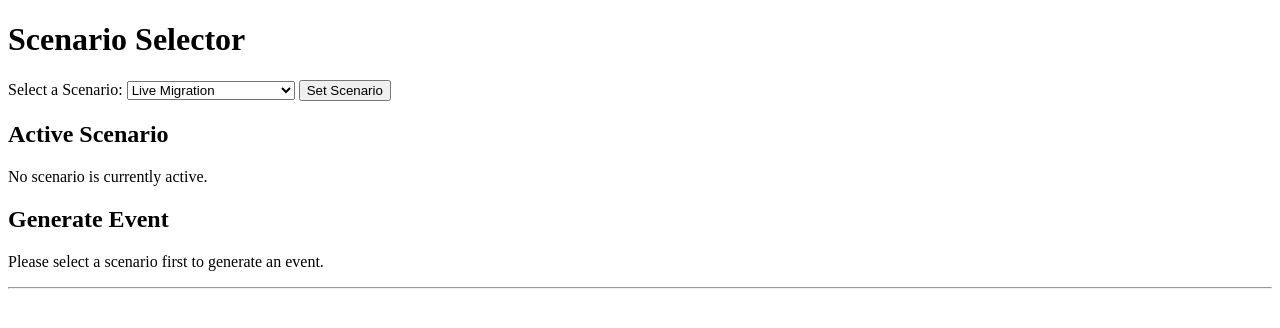
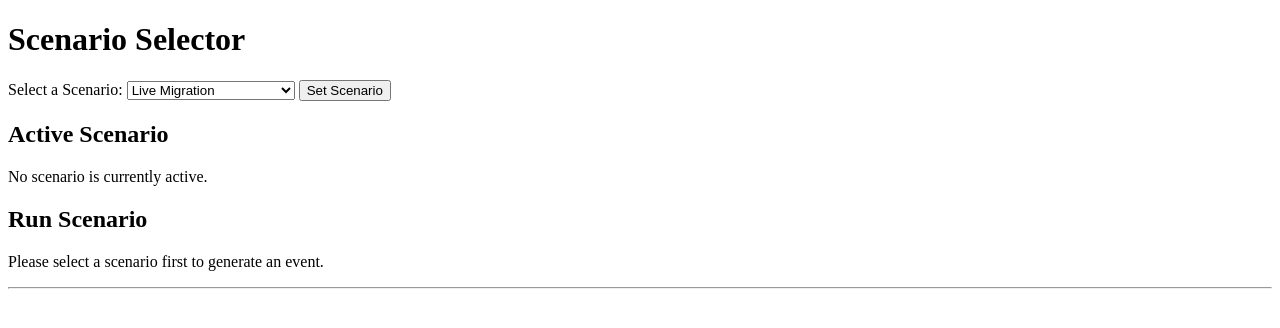
Before and after one commit to adwilso/ScheduledEventsResponder, a Flask app: page / in a window 1280 px wide. Shown: the top 328 px of the page. Run offline with Flask 3, Linux system fonts and the light colour scheme.

Commit message:
UI cleanup, added scenario description seperate from event description

```diff
--- a/Templates/index.html
+++ b/Templates/index.html
@@ -23,12 +23,12 @@
     <h2>Active Scenario</h2>
     {% if active_scenario %}
         <p>Currently active scenario: <strong>{{ active_scenario }}</strong></p>
-        <p>Description: {{ scenarios[active_scenario]["Description"] }}</p>
+        <p>Description: {{ scenarios[active_scenario]["ScenarioDescription"] }}</p>
     {% else %}
         <p>No scenario is currently active.</p>
     {% endif %}
 
-    <h2>Generate Event</h2>
+    <h2>Run Scenario</h2>
     {% if active_scenario %}
     <form method="POST" action="/generate-event">
         <label for="event_status">Select Event Status:</label>
@@ -37,7 +37,7 @@
                 <option value="{{ status }}">{{ status }}</option>
             {% endfor %}
         </select>
-        <button type="submit">Generate Event</button>
+        <button type="submit">Manually Set Event State</button>
     </form>
     {% else %}
         <p>Please select a scenario first to generate an event.</p>
@@ -55,8 +55,8 @@
     {% endwith %}
 
     {% if last_event %}
-        <h3>Last Generated Event</h3>
-        <pre>{{ last_event | tojson(indent=2) }}</pre>
+        <h3>Last Event</h3>
+        <pre>{{ imds_event | tojson(indent=2) }}</pre>
     {% endif %}
 </body>
 </html>
--- a/main.py
+++ b/main.py
@@ -19,6 +19,7 @@ scenarios = {
         "EventStatus": ["Scheduled", "Started", "Completed"],
         "EventType": "Freeze",
         "Description": "Simulates a live migration event",
+        "ScenarioDescription": "This scenario simulates a live migration event for testing.",
         "EventSource": "Platform",
         "DurationInSeconds": 5,
     },
@@ -29,6 +30,7 @@ scenarios = {
         "EventStatus": ["Scheduled", "Started", "Completed"],
         "EventType": "Reboot",
         "Description": "Simulates a user-initiated reboot",
+        "ScenarioDescription": "This scenario simulates a reboot initiated by the user.",
         "EventSource": "User",
         "DurationInSeconds": -1,
     },
@@ -39,6 +41,7 @@ scenarios = {
         "EventStatus": ["Scheduled", "Started", "Completed"],
         "EventType": "Freeze",
         "Description": "Simulates host maintenance",
+        "ScenarioDescription": "This scenario simulates host agent maintenance.",
         "EventSource": "Platform",
         "DurationInSeconds": 9,
     },
@@ -49,6 +52,7 @@ scenarios = {
         "EventStatus": ["Scheduled", "Started", "Completed"],
         "EventType": "Redeploy",
         "Description": "Simulates a redeploy event",
+        "ScenarioDescription": "This scenario simulates a platform-initiated redeploy.",
         "EventSource": "Platform",
         "DurationInSeconds": -1
     },
@@ -59,6 +63,7 @@ scenarios = {
         "EventStatus": ["Scheduled", "Started", "Completed"],
         "EventType": "Redeploy",
         "Description": "Simulates a user-initiated redeploy",
+        "ScenarioDescription": "This scenario simulates a redeploy initiated by the user.",
         "EventSource": "User",
         "DurationInSeconds": -1
     },
@@ -69,6 +74,7 @@ scenarios = {
         "EventStatus": ["Scheduled", "Canceled"],
         "EventType": "Freeze",
         "Description": "Simulates a canceled maintenance event",
+        "ScenarioDescription": "This scenario simulates a maintenance event that was canceled.",
         "EventSource": "Platform",
         "DurationInSeconds": 9,
     }
@@ -80,11 +86,45 @@ def index():
     """
     Render the main page with the scenario and event status selection form.
     """
+    # Prepare IMDS event format for the last event, if it exists
+    imds_event = None
+    if last_event:
+        scenario_details = last_event["ActiveScenario"]
+        event_status = last_event["EventStatus"]
+        if event_status in ["Completed", "Canceled"]:
+            imds_event = {
+                "DocumentIncarnation": last_doc_incarnation,
+                "Events": []
+            }
+        else:
+            if event_status == "Scheduled":
+                offset = scenario_details.get("NotBeforeDelayInMinutes", 0)
+                not_before_time = (datetime.utcnow() + timedelta(minutes=offset)).strftime("%Y-%m-%dT%H:%M:%SZ")
+            else:
+                not_before_time = ""
+            imds_event = {
+                "DocumentIncarnation": last_doc_incarnation,
+                "Events": [
+                    {
+                        "EventId": last_event["EventId"],
+                        "EventStatus": event_status,
+                        "EventType": scenario_details["EventType"],
+                        "ResourceType": "VirtualMachine",
+                        "Resources": ["/subscriptions/mock/resourceGroups/mock/providers/Microsoft.Compute/virtualMachines/mockvm"],
+                        "EventSource": scenario_details["EventSource"],
+                        "NotBefore": not_before_time,
+                        "Description": scenario_details["Description"],
+                        "DurationInSeconds": scenario_details["DurationInSeconds"]
+                    }
+                ]
+            }
     return render_template(
         'index.html',
         scenarios=scenarios,
         active_scenario=active_scenario,
-        last_event=last_event
+        last_event=last_event,
+        last_doc_incarnation=last_doc_incarnation,
+        imds_event=imds_event
     )
 
 @app.route('/set-scenario', methods=['POST'])
@@ -126,7 +166,7 @@ def generate_event():
     }
     last_event = event
     last_doc_incarnation += 1  # Increment document incarnation
-    flash(f"New event generated: {event}", "success")
+    flash(f"New event generated", "success")
     return redirect(url_for('index'))
 
 @app.route('/metadata/scheduledevents', methods=['GET'])
```
